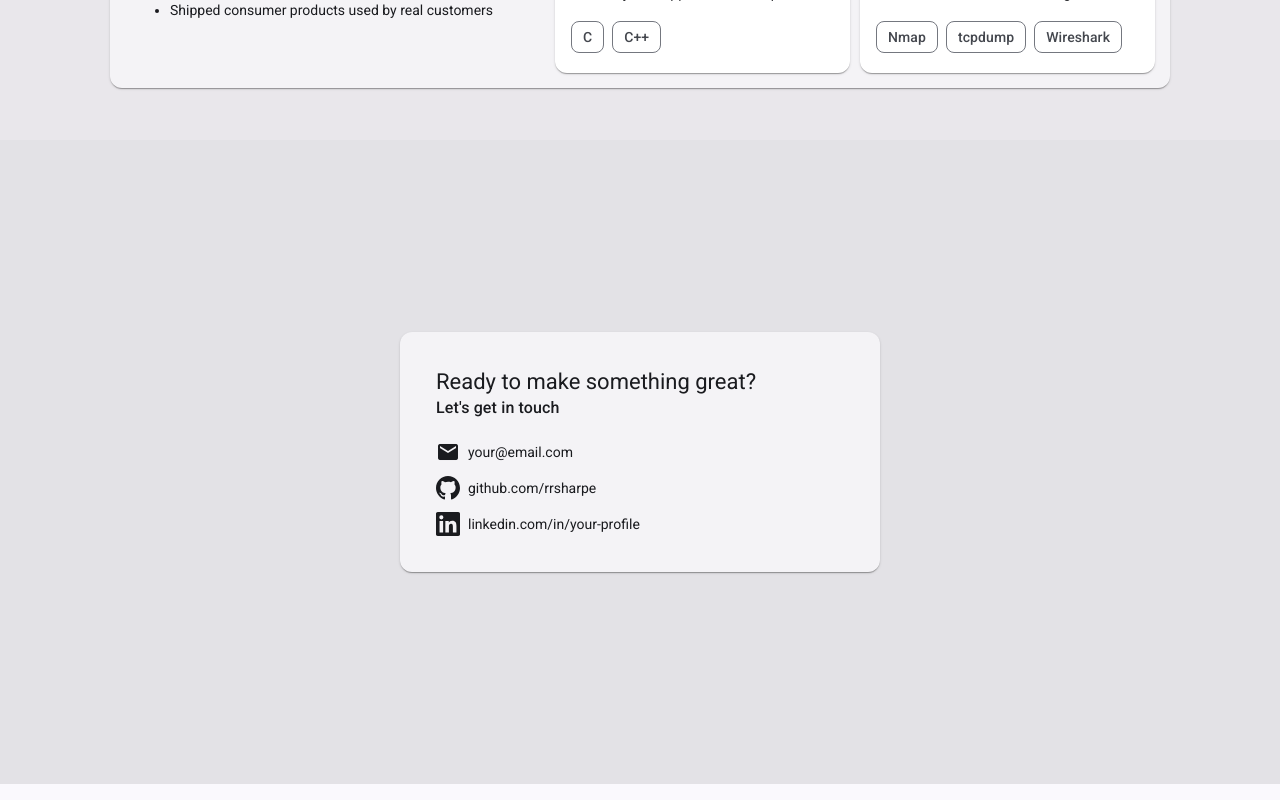
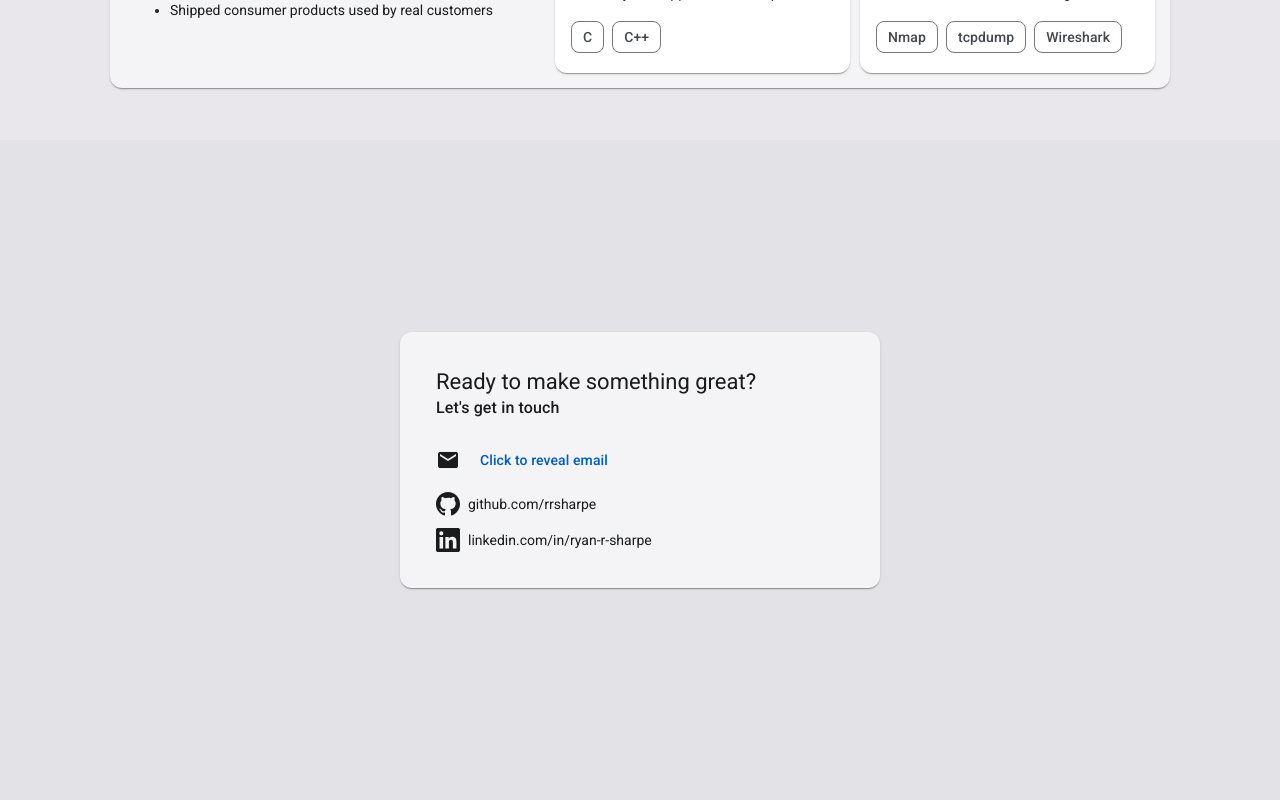
Before and after one commit to rrsharpe/rrsharpe.github.io, an Angular app in the folder portfolio/: page / in a window 1280 px wide. Shown: the part 2352-3152 px from the top of the page. Built offline with nearby package versions, Linux system fonts and the light colour scheme.

Commit message:
Add contacts and encode email to avoid spam

```diff
--- a/portfolio/src/app/contact-card/contact-card.html
+++ b/portfolio/src/app/contact-card/contact-card.html
@@ -7,7 +7,11 @@
     <ul class="contact-list">
       <li>
         <mat-icon>email</mat-icon>
-        <a href="mailto:your@email.com">your@email.com</a>
+        @if (revealedEmail()) {
+          <a [href]="'mailto:' + revealedEmail()">{{ revealedEmail() }}</a>
+        } @else {
+          <button mat-button (click)="revealEmail()">Click to reveal email</button>
+        }
       </li>
       <li>
         <svg
@@ -35,8 +39,8 @@
             d="M20.447 20.452h-3.554v-5.569c0-1.328-.027-3.037-1.852-3.037-1.853 0-2.136 1.445-2.136 2.939v5.667H9.351V9h3.414v1.561h.046c.477-.9 1.637-1.85 3.37-1.85 3.601 0 4.267 2.37 4.267 5.455v6.286zM5.337 7.433a2.062 2.062 0 0 1-2.063-2.065 2.064 2.064 0 1 1 2.063 2.065zm1.782 13.019H3.555V9h3.564v11.452zM22.225 0H1.771C.792 0 0 .774 0 1.729v20.542C0 23.227.792 24 1.771 24h20.451C23.2 24 24 23.227 24 22.271V1.729C24 .774 23.2 0 22.222 0h.003z"
           />
         </svg>
-        <a href="https://linkedin.com/in/your-profile" target="_blank" rel="noopener noreferrer"
-          >linkedin.com/in/your-profile</a
+        <a href="https://linkedin.com/in/ryan-r-sharpe" target="_blank" rel="noopener noreferrer"
+          >linkedin.com/in/ryan-r-sharpe</a
         >
       </li>
     </ul>
--- a/portfolio/src/app/contact-card/contact-card.ts
+++ b/portfolio/src/app/contact-card/contact-card.ts
@@ -1,4 +1,4 @@
-import { Component } from '@angular/core';
+import { Component, signal } from '@angular/core';
 import {
   MatCard,
   MatCardContent,
@@ -7,11 +7,29 @@ import {
   MatCardSubtitle,
 } from '@angular/material/card';
 import { MatIcon } from '@angular/material/icon';
+import { MatButton } from '@angular/material/button';
+
+// To update: run btoa('your@email.com') in the browser console and paste the result here.
+const ENCODED_EMAIL = 'cnlhbnJzaGFycGUxQGdtYWlsLmNvbQ==';
 
 @Component({
   selector: 'app-contact-card',
-  imports: [MatCard, MatCardContent, MatCardHeader, MatCardTitle, MatCardSubtitle, MatIcon],
+  imports: [
+    MatCard,
+    MatCardContent,
+    MatCardHeader,
+    MatCardTitle,
+    MatCardSubtitle,
+    MatIcon,
+    MatButton,
+  ],
   templateUrl: './contact-card.html',
   styleUrl: './contact-card.scss',
 })
-export class ContactCard {}
+export class ContactCard {
+  readonly revealedEmail = signal<string | null>(null);
+
+  revealEmail(): void {
+    this.revealedEmail.set(atob(ENCODED_EMAIL));
+  }
+}
```
